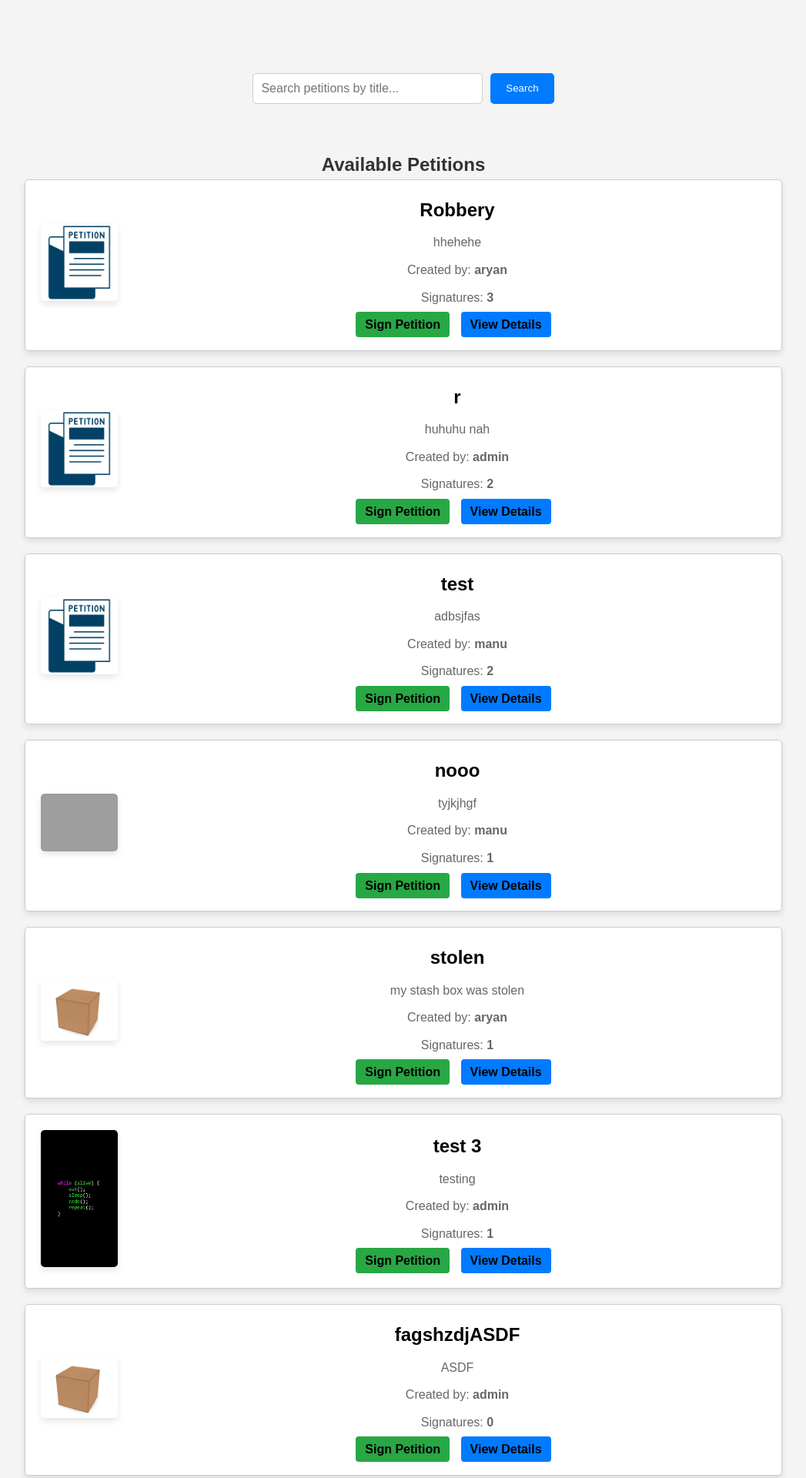
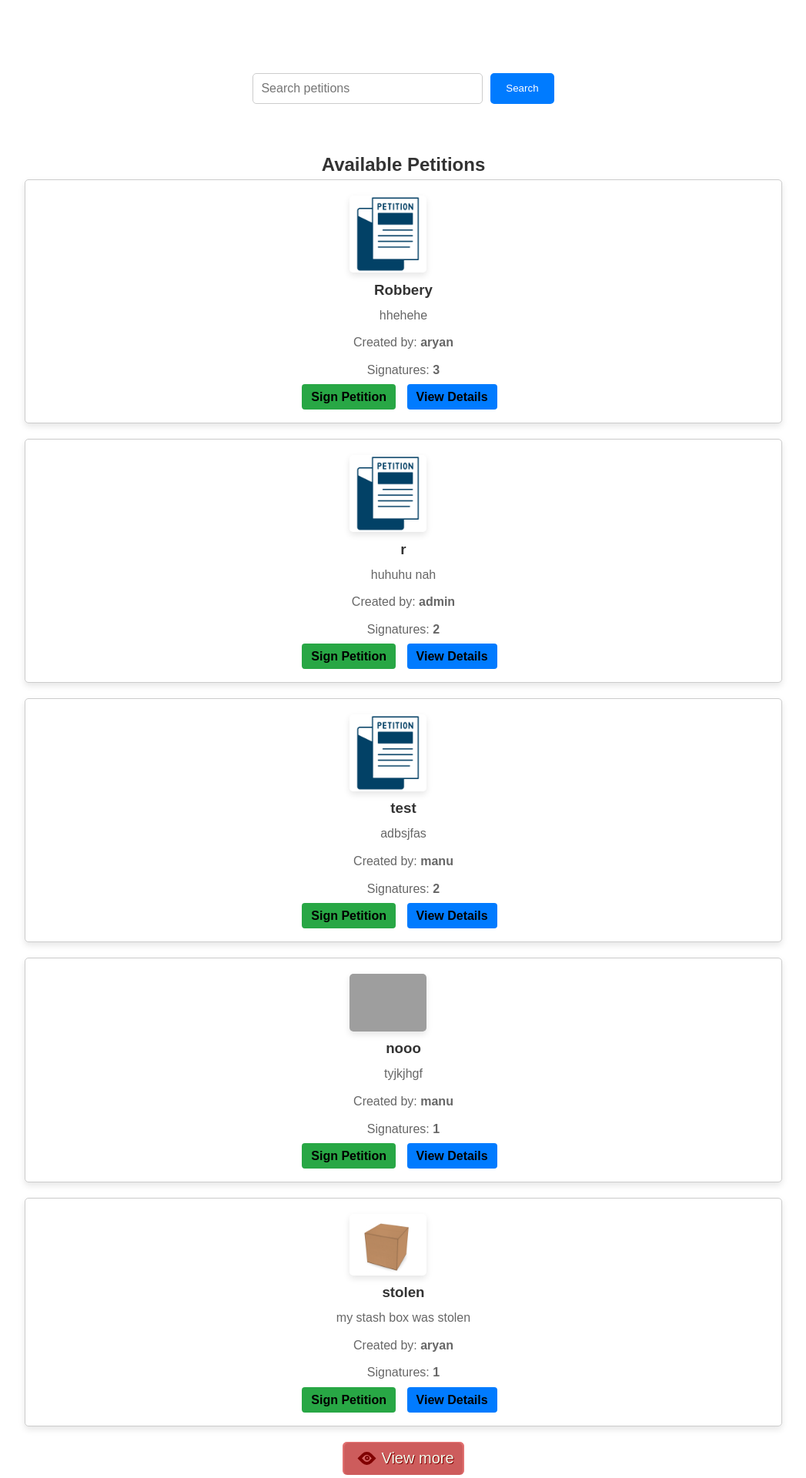
Before and after one commit to pranavlal18/petition, a Django app: page / in a window 1280 px wide. Shown: the part 1000-2920 px from the top of the page at 77% size, without its empty margins (116-1163 px from the left). Run offline with Django 4.2, Linux system fonts and the light colour scheme; data comes from the database, SQL or seed files in the repository; both versions use the stored data as it was after the commit; grey boxes are pictures that could not be loaded.

Commit message:
minor changes

```diff
--- a/e_sign_portal/complaints/templates/complaints/petition_detail.html
+++ b/e_sign_portal/complaints/templates/complaints/petition_detail.html
@@ -206,10 +206,12 @@
                 <h4>Add a comment</h4>
                 <form method="post">
                     {% csrf_token %}
-                        {{ form.as_p }}
+
+                    {{ form.body }}  {# Render the body textarea #}
                     <button type="submit">Submit</button>
                 </form>
             </div>
+
             {% else %}
                 <p>You must be logged in to add a comment.</p>
             {% endif %}
--- a/e_sign_portal/complaints/templates/complaints/petition_list.html
+++ b/e_sign_portal/complaints/templates/complaints/petition_list.html
@@ -415,6 +415,31 @@ input[type="text"]:focus {
     outline: none;          /* Remove default outline */
 }
 
+
+body.dark-mode {
+    background-color: #121212; /* Dark background */
+    color: white; /* White text for all elements */
+}
+
+body.dark-mode h2,
+body.dark-mode p,
+body.dark-mode a {
+    color: white; /* Ensures headings, paragraphs, and links are white */
+}
+
+
+ body {
+            background-color: white; /* Light mode background */
+            color: black; /* Default text color */
+            transition: background-color 0.3s ease, color 0.3s ease;
+        }
+
+        /* Dark mode styles */
+        .dark-mode {
+            background-color: #121212; /* Dark background */
+            color: white; /* White text */
+        }
+
 /* Dark Theme Styles */
 body.dark-mode {
     background-color: #121212; /* Dark background */
@@ -430,7 +455,7 @@ header.dark-mode {
 }
 
 footer.dark-mode {
-    background-color: #1f1f1f; /* Dark footer background */
+    background-color: black; /* Dark footer background */
 }
 
 .petition-list li.dark-mode {
@@ -468,6 +493,142 @@ footer,
 .theme-toggle-button:focus {
     outline: none; /* Remove focus outline */
 }
+/* Styles for the Load More button */
+.btn-more {
+    --fs: 1.25em;
+    --col1: honeydew;
+    --col2: rgba(240, 128, 128, 0.603);
+    --col3: indianred;
+    --col4: maroon;
+    --pd: .5em .65em;
+    display: grid;
+    align-content: baseline;
+    appearance: none;
+    border: 0;
+    grid-template-columns: min-content 1fr;
+    padding: var(--pd);
+    font-size: var(--fs);
+    color: var(--col1);
+    background-color: var(--col3);
+    border-radius: 6px;
+    text-shadow: 1px 1px var(--col4);
+    box-shadow: inset -2px 1px 1px var(--col2),
+      inset 2px 1px 1px var(--col2);
+    position: relative;
+    transition: all .75s ease-out;
+    transform-origin: center;
+  }
+
+  .btn-more:hover {
+    color: var(--col4);
+    box-shadow: inset -2px 1px 1px var(--col2),
+      inset 2px 1px 1px var(--col2),
+      inset 0px -2px 20px var(--col4),
+      0px 20px 30px var(--col3),
+      0px -20px 30px var(--col2),
+      1px 2px 20px var(--col4);
+    text-shadow: 1px 1px var(--col2);
+  }
+
+  .btn-more:active {
+    animation: offset 1s ease-in-out infinite;
+    outline: 2px solid var(--col2);
+    outline-offset: 0;
+  }
+
+  .btn-more::after,
+  .btn-more::before {
+    content: '';
+    align-self: center;
+    justify-self: center;
+    height: .5em;
+    margin: 0 .5em;
+    grid-column: 1;
+    grid-row: 1;
+    opacity: 1;
+  }
+
+  .btn-more::after {
+    position: relative;
+    border: 2px solid var(--col4);
+    border-radius: 50%;
+    transition: all .5s ease-out;
+    height: .1em;
+    width: .1em;
+  }
+
+  .btn-more:hover::after {
+    border: 2px solid var(--col3);
+    transform: rotate(-120deg) translate(10%, 140%);
+  }
+
+  .btn-more::before {
+    border-radius: 50% 0%;
+    border: 4px solid var(--col4);
+    box-shadow: inset 1px 1px var(--col2);
+    transition: all 1s ease-out;
+    transform: rotate(45deg);
+    height: .45em;
+    width: .45em;
+  }
+
+  .btn-more:hover::before {
+    border-radius: 50%;
+    border: 4px solid var(--col1);
+    transform: scale(1.25) rotate(0deg);
+    animation: blink 1.5s ease-out 1s infinite alternate;
+  }
+
+  .btn-more:hover > span {
+    filter: contrast(50%);
+  }
+
+  @keyframes blink {
+    0% {
+      transform: scale(1, 1) skewX(0deg);
+      opacity: 1;
+    }
+
+    5% {
+      transform: scale(1.5, .1) skewX(10deg);
+      opacity: .5;
+    }
+
+    10%,
+    35% {
+      transform: scale(1, 1) skewX(0deg);
+      opacity: 1;
+    }
+
+    40% {
+      transform: scale(1.5, .1) skewX(10deg);
+      opacity: .25;
+    }
+
+    45%,
+    100% {
+      transform: scale(1, 1) skewX(0deg);
+      opacity: 1;
+    }
+  }
+
+  @keyframes offset {
+    50% {
+      outline-offset: .15em;
+      outline-color: var(--col1);
+    }
+
+    55% {
+      outline-offset: .1em;
+      transform: translateY(1px);
+    }
+
+    80%
+     {
+      outline-offset: 0;
+    }
+  }
+
 
 
     </style>
@@ -592,7 +753,7 @@ toggleButton.addEventListener("click", () => {
         </section>
         <div class="container">
             <form method="GET" action="{% url 'home' %}" class="search-bar">
-                <input type="text" name="q" placeholder="Search petitions by title..." value="{{ request.GET.q|default_if_none:'' }}" class="search-input">
+                <input type="text" name="q" placeholder="Search petitions" value="{{ request.GET.q|default_if_none:'' }}" class="search-input">
                 <button type="submit" class="search-button">Search</button>
             </form>
         </div>
@@ -600,19 +761,18 @@ toggleButton.addEventListener("click", () => {
         <!-- Petitions List -->
         <section>
             <h2>Available Petitions</h2>
-            <ul class="petition-list">
+            <ul class="petition-list" id="petition-list">
                 {% for petition in petitions %}
-    <li class="petition-item">
+                    <li class="petition-item" style="display: {% if forloop.counter <= 5 %}block{% else %}none{% endif %};">
                         <div class="petition-image-container">
                             {% if petition.image %}
                                 <img src="{{ petition.image.url }}" alt="{{ petition.title }}" class="petition-image">
                             {% else %}
-
                                 <img src="{% static 'images/pet.png' %}" alt="No Image Available" class="petition-image placeholder-image">
                             {% endif %}
                         </div>
                         <div class="petition-content">
-            <h2 class="petition-title">{{ petition.title }}</h2>
+                            <h3 class="petition-title">{{ petition.title }}</h3>
                             <p class="petition-description">{{ petition.description }}</p>
                             <p class="petition-author">Created by: <strong>{{ petition.created_by.username }}</strong></p>
                             <p class="petition-signatures">Signatures: <strong>{{ petition.signatures.count }}</strong></p>
@@ -628,9 +788,50 @@ toggleButton.addEventListener("click", () => {
                 {% empty %}
                     <p>No petitions available at the moment. Be the first to create one!</p>
                 {% endfor %}
+            </ul>
+            <div style="display: flex; justify-content: center; margin: 20px 0;">
+                <button id="load-more" class="btn-more" onclick="loadMorePetitions()"
+                        style="
+                            display: grid;
+                            --fs: 1.25em;
+                            --col1: honeydew;
+                            --col2: rgba(240, 128, 128, 0.603);
+                            --col3: indianred;
+                            --col4: maroon;
+                            --pd: .5em .65em;
+                            padding: var(--pd);
+                            font-size: var(--fs);
+                            color: var(--col1);
+                            background-color: var(--col3);
+                            border: 0;
+                            border-radius: 6px;
+                            text-shadow: 1px 1px var(--col4);
+                            box-shadow: inset -2px 1px 1px var(--col2), inset 2px 1px 1px var(--col2);
+                            position: relative;
+                            transition: all .75s ease-out;
+                            transform-origin: center;
+                            cursor: pointer;">
+                    <span>View more</span>
+                </button>
+            </div>
 
-            </ul>
         </section>
+
+        <script>
+        let currentCount = 5; // Start by showing the first 5 petitions
+        const petitions = document.querySelectorAll('.petition-item');
+
+        function loadMorePetitions() {
+            for (let i = currentCount; i < currentCount + 5 && i < petitions.length; i++) {
+                petitions[i].style.display = 'block'; // Show the next 5 petitions
+            }
+            currentCount += 5; // Increment the count
+            if (currentCount >= petitions.length) {
+                document.getElementById('load-more').style.display = 'none'; // Hide the button if no more petitions
+            }
+        }
+        </script>
+
 
     </div>
     <p>
```
Also changed, not shown: e_sign_portal/db.sqlite3. Lines whose indentation alone changed are shown as unchanged.
